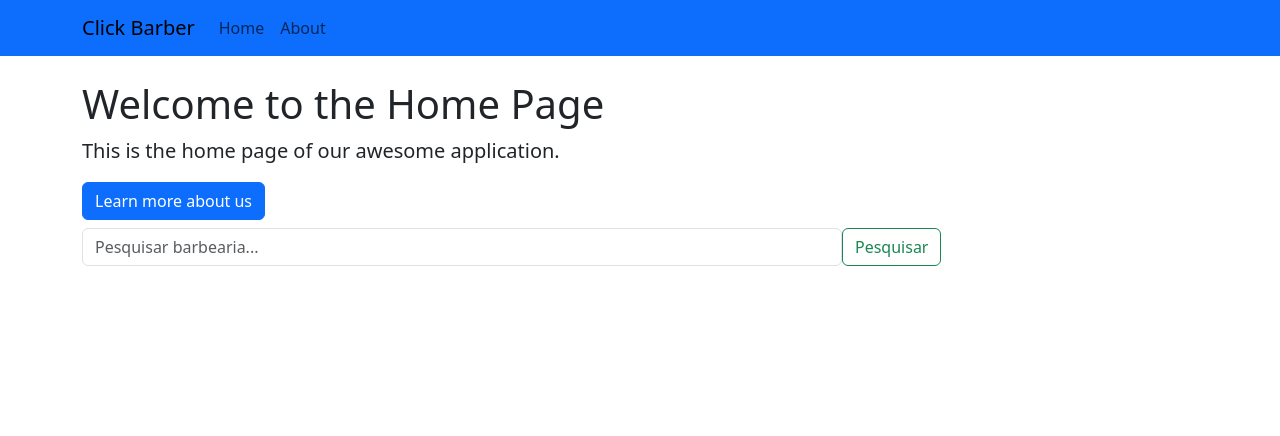
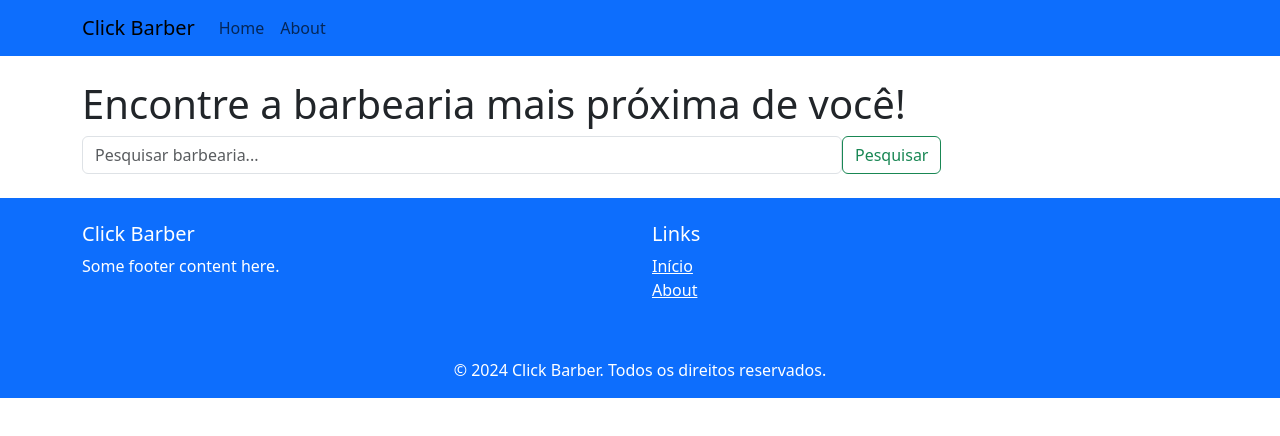
Before and after one commit to rafaelbraf/smart-barber, a React (Create React App) app in the folder frontend-cliente/: page / in a window 1280 px wide. Shown: the top 436 px of the page. Built offline with nearby package versions, Linux system fonts and the light colour scheme.

Commit message:
[feat/frontend-cliente] Implementa component Footer e adiciona na página inicial

```diff
--- /dev/null
+++ b/frontend-cliente/src/components/Footer.tsx
@@ -0,0 +1,29 @@
+import React from "react";
+import { Col, Container, Row } from "react-bootstrap";
+
+export const Footer: React.FC = () => {
+    return (
+        <footer className="bg-primary text-white mt-4">
+            <Container>
+                <Row>
+                    <Col className="py-4">
+                        <h5>Click Barber</h5>
+                        <p>Some footer content here.</p>
+                    </Col>
+                    <Col className="py-4">
+                        <h5>Links</h5>
+                        <ul className="list-unstyled">
+                            <li><a href="/" className="text-white">Início</a></li>
+                            <li><a href="/sobre" className="text-white">About</a></li>
+                        </ul>
+                    </Col>
+                </Row>
+                <Row>
+                    <Col className="text-center py-3">
+                        <p className="mb-0">© 2024 Click Barber. Todos os direitos reservados.</p>
+                    </Col>
+                </Row>
+            </Container>
+        </footer>
+    )
+};
--- a/frontend-cliente/src/pages/Inicio.tsx
+++ b/frontend-cliente/src/pages/Inicio.tsx
@@ -1,21 +1,18 @@
 import React from "react";
-import { Button, Container } from "react-bootstrap";
-import { Link } from "react-router-dom";
+import { Container } from "react-bootstrap";
 import { Header } from "../components/Header";
 import { SearchBar } from "../components/SearchBar";
+import { Footer } from "../components/Footer";
 
 export const Inicio = () => {
     return (
         <div>
             <Header />
             <Container className="my-4">
-                <h1>Welcome to the Home Page</h1>
-                <p className="lead">This is the home page of our awesome application.</p>
-                <Link to="/sobre">
-                    <Button variant="primary">Learn more about us</Button>
-                </Link>
+                <h1>Encontre a barbearia mais próxima de você!</h1>
                 <SearchBar />
             </Container>
+            <Footer />
         </div>
     );
 }
```
